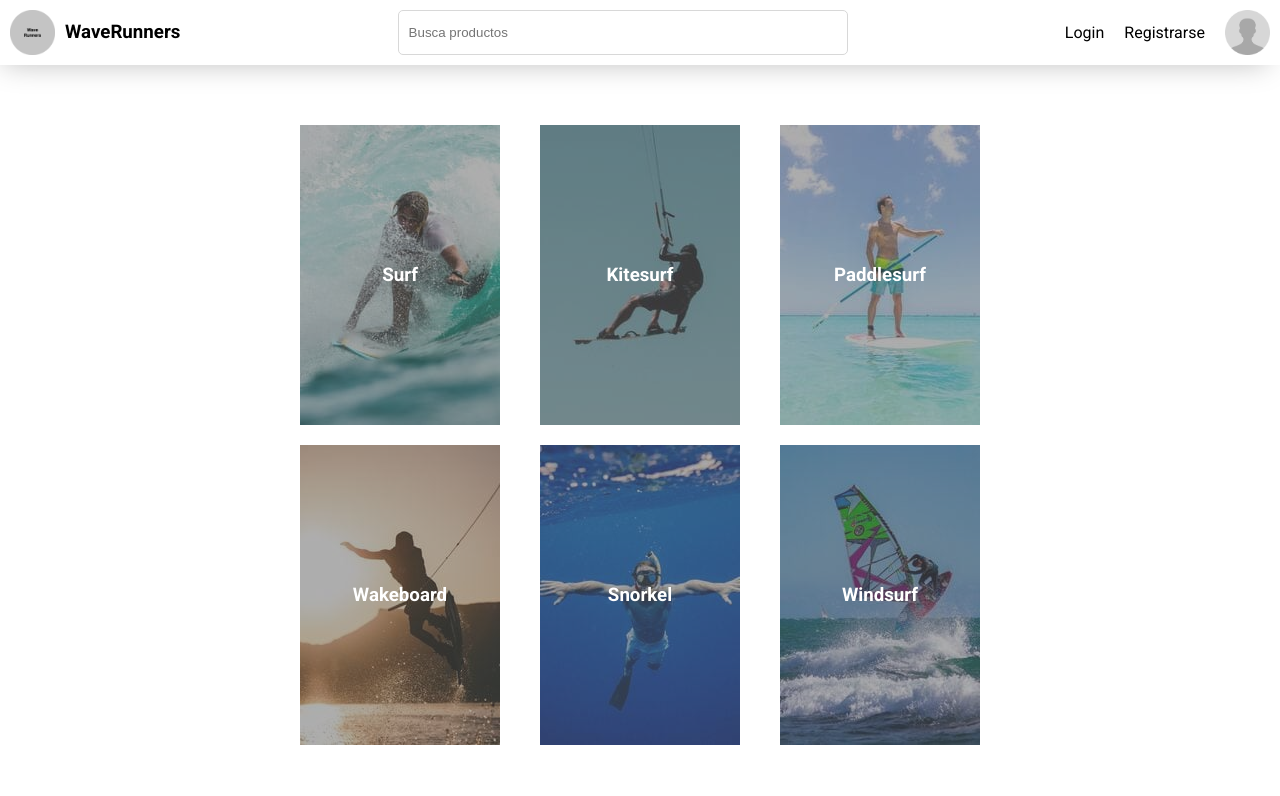
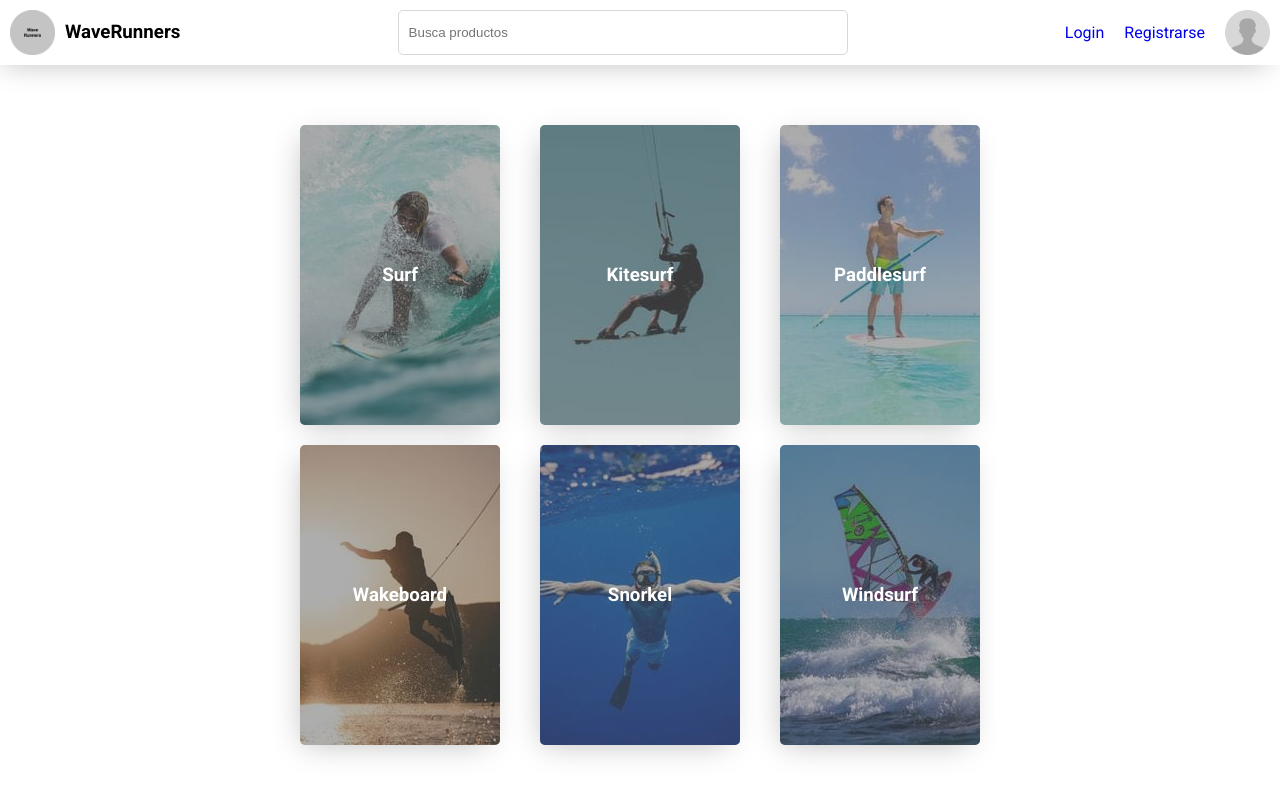
Before and after one commit to ferminrp/DH-LaBandagrupo2-Sprint2, a website: page views/home.html in a window 1280 px wide. Drawn offline with Linux system fonts and the light colour scheme; files that its build step writes are made by us from their sources.

Commit message:
arreglo los links del header y rutas en app.js

```diff
--- a/public/styles/home.css
+++ b/public/styles/home.css
@@ -20,6 +20,8 @@ main {
     height: 300px;
     width: 200px;
     margin: 10px;
+    border-radius: 5px;
+    box-shadow: -5px 7px 29px -8px rgba(189,189,189,1);
 }
 
 .overlay {
@@ -44,6 +46,7 @@ main {
     -webkit-align-items: center;
     -ms-flex-align: center;
     align-items: center;
+    border-radius: 5px;
 }
 
 a {
--- a/views/home.html
+++ b/views/home.html
@@ -21,8 +21,8 @@
         <input type="text" name="search" id="search" placeholder="Busca productos">
         <div class="header-right">
             <ul>
-                <li>Login</li>
-                <li>Registrarse</li>
+                <li><a href="/login">Login</a></li>
+                <li><a href="/register">Registrarse</a></li>
             </ul>
             <div class="avatar"></div>
             <i class="fas fa-bars"></i>
```
Also changed, not shown: app.js (+17 -0 lines).
